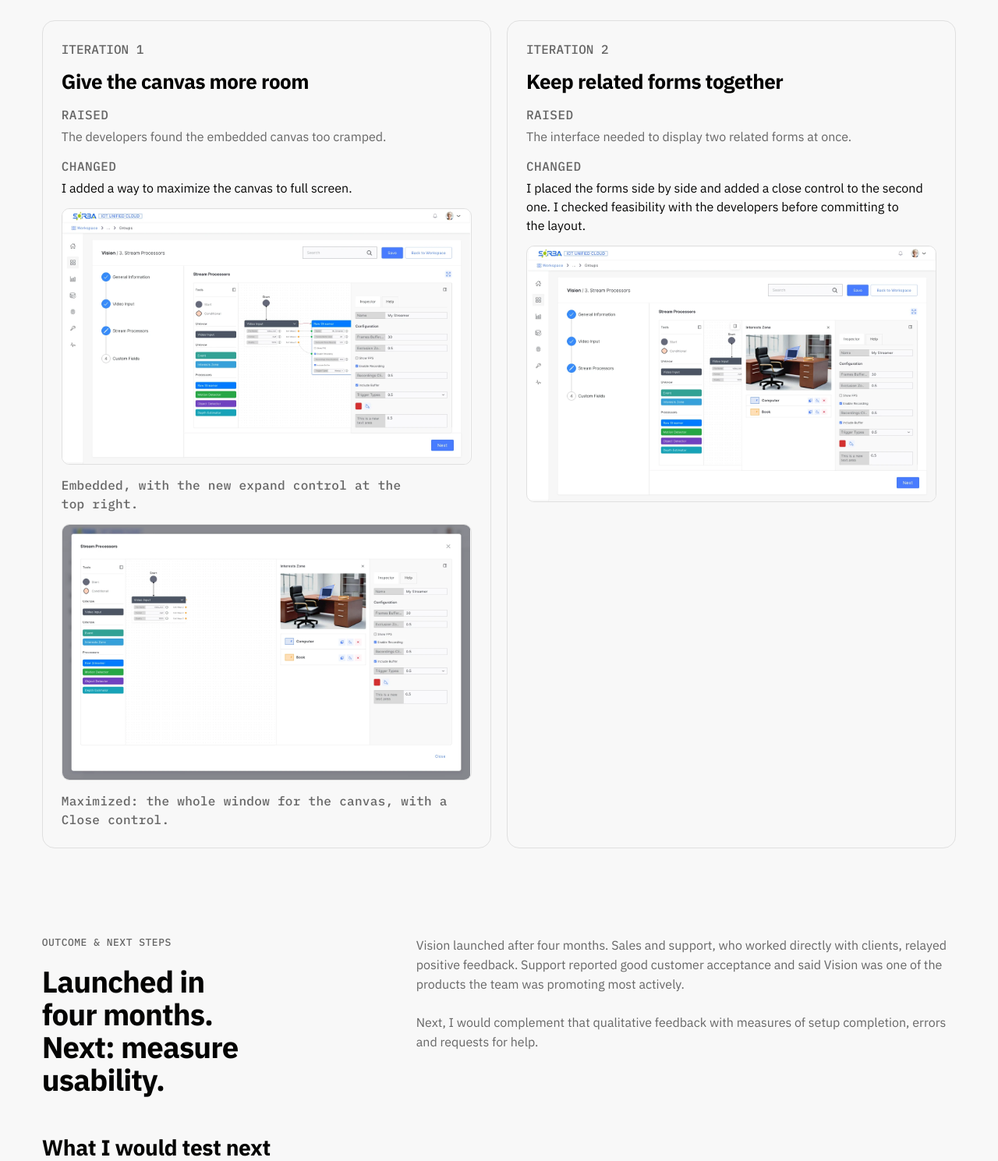
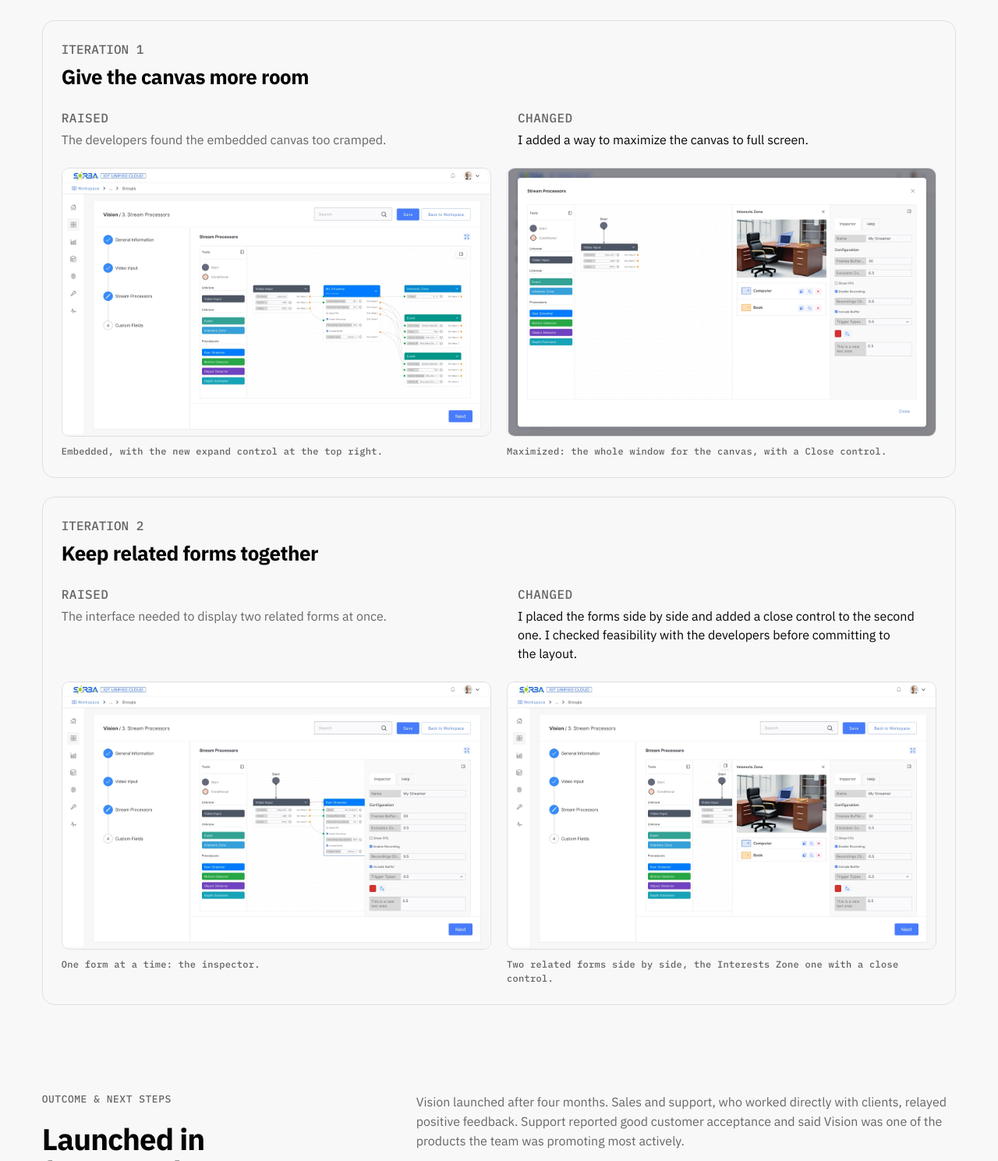
Before and after one commit to EKKO94/portfolio, a website: page vision.html in a window 1280 px wide. Shown: the part 7580-9069 px from the top of the page at 78% size. Drawn offline with Linux system fonts and the light colour scheme.

Commit message:
Vision: balance iteration cards (full-width, text on top, two screens each)
Co-Authored-By: Claude Sonnet 5.5 <noreply@anthropic.com>

```diff
--- a/assets/css/styles.css
+++ b/assets/css/styles.css
@@ -1000,3 +1000,14 @@ h1, h2, h3 { text-wrap: balance; }
 /* Reference screenshots fill their frame edge to edge (no white letterbox). */
 .case .shot--ref img { object-fit: cover; }
 .case .shot--inline { aspect-ratio: 16 / 10; }
+
+/* Iteration cards: full width, text on top, a pair of screens below. */
+.iter-list { display: grid; gap: 24px; }
+.iter { gap: 24px; }
+.iter__head { display: flex; flex-direction: column; gap: 8px; }
+.iter__text { display: grid; grid-template-columns: repeat(2, minmax(0, 1fr)); gap: 24px 48px; }
+.iter__shots { display: grid; grid-template-columns: repeat(2, minmax(0, 1fr)); gap: 20px; }
+.iter__shot { display: flex; flex-direction: column; gap: 10px; margin: 0; }
+@media (max-width: 760px) {
+  .iter__text, .iter__shots { grid-template-columns: minmax(0, 1fr); }
+}
--- a/vision.html
+++ b/vision.html
@@ -366,10 +366,13 @@
 
           <div class="section__stack" style="gap:40px">
             <h3 class="sub-label">Developer feedback → design changes</h3>
-            <div class="pair" style="align-items:stretch">
-              <article class="card card--change">
+            <div class="iter-list">
+              <article class="card card--change iter">
+                <div class="iter__head">
                   <p class="card__num">ITERATION 1</p>
                   <h4 class="card__title">Give the canvas more room</h4>
+                </div>
+                <div class="iter__text">
                   <div class="reflect" style="gap:4px">
                     <p class="sub-label sub-label--muted">Raised</p>
                     <p>The developers found the embedded canvas too cramped.</p>
@@ -378,14 +381,22 @@
                     <p class="sub-label sub-label--accent">Changed</p>
                     <p style="color:var(--ink)">I added a way to maximize the canvas to full screen.</p>
                   </div>
-                <div class="shot shot--inline"><img src="assets/img/vision-inspector.webp" alt="The canvas inside the page with the inspector open and a new expand control at the top right of the canvas" width="1440" height="900" loading="lazy"></div>
-                <p class="footnote">Embedded, with the new expand control at the top right.</p>
-                <div class="shot shot--inline"><img src="assets/img/vision-canvas-maximized.webp" alt="The maximized canvas in a full-window dialog titled Stream Processors, with the tools palette, the graph, the Interests Zone editor and the inspector, and a Close control" width="1440" height="900" loading="lazy"></div>
-                <p class="footnote">Maximized: the whole window for the canvas, with a Close control.</p>
+                </div>
+                <div class="iter__shots">
+                  <figure class="iter__shot"><div class="shot shot--inline"><img src="assets/img/vision-network-camera.webp" alt="The embedded canvas in the Stream Processors step, with the new expand control at the top right of the canvas" width="1440" height="900" loading="lazy"></div>
+                    <figcaption class="footnote">Embedded, with the new expand control at the top right.</figcaption>
+                  </figure>
+                  <figure class="iter__shot"><div class="shot shot--inline"><img src="assets/img/vision-canvas-maximized.webp" alt="The maximized canvas in a full-window dialog titled Stream Processors, with the tools palette, the graph, the Interests Zone editor and the inspector, and a Close control" width="1440" height="900" loading="lazy"></div>
+                    <figcaption class="footnote">Maximized: the whole window for the canvas, with a Close control.</figcaption>
+                  </figure>
+                </div>
               </article>
-              <article class="card card--change">
+              <article class="card card--change iter">
+                <div class="iter__head">
                   <p class="card__num">ITERATION 2</p>
                   <h4 class="card__title">Keep related forms together</h4>
+                </div>
+                <div class="iter__text">
                   <div class="reflect" style="gap:4px">
                     <p class="sub-label sub-label--muted">Raised</p>
                     <p>The interface needed to display two related forms at once.</p>
@@ -394,7 +405,15 @@
                     <p class="sub-label sub-label--accent">Changed</p>
                     <p style="color:var(--ink)">I placed the forms side by side and added a close control to the second one. I checked feasibility with the developers before committing to the layout.</p>
                   </div>
-                <div class="shot shot--inline"><img src="assets/img/vision-interests-zone.webp" alt="Two related forms displayed side by side, the second with a close control" width="1440" height="900" loading="lazy"></div>
+                </div>
+                <div class="iter__shots">
+                  <figure class="iter__shot"><div class="shot shot--inline"><img src="assets/img/vision-inspector.webp" alt="One form open beside the canvas: the inspector with the Raw Streamer settings" width="1440" height="900" loading="lazy"></div>
+                    <figcaption class="footnote">One form at a time: the inspector.</figcaption>
+                  </figure>
+                  <figure class="iter__shot"><div class="shot shot--inline"><img src="assets/img/vision-interests-zone.webp" alt="Two related forms displayed side by side: the Interests Zone editor and the inspector, the first with a close control" width="1440" height="900" loading="lazy"></div>
+                    <figcaption class="footnote">Two related forms side by side, the Interests Zone one with a close control.</figcaption>
+                  </figure>
+                </div>
               </article>
             </div>
 
```
Lines whose indentation alone changed are shown as unchanged.
